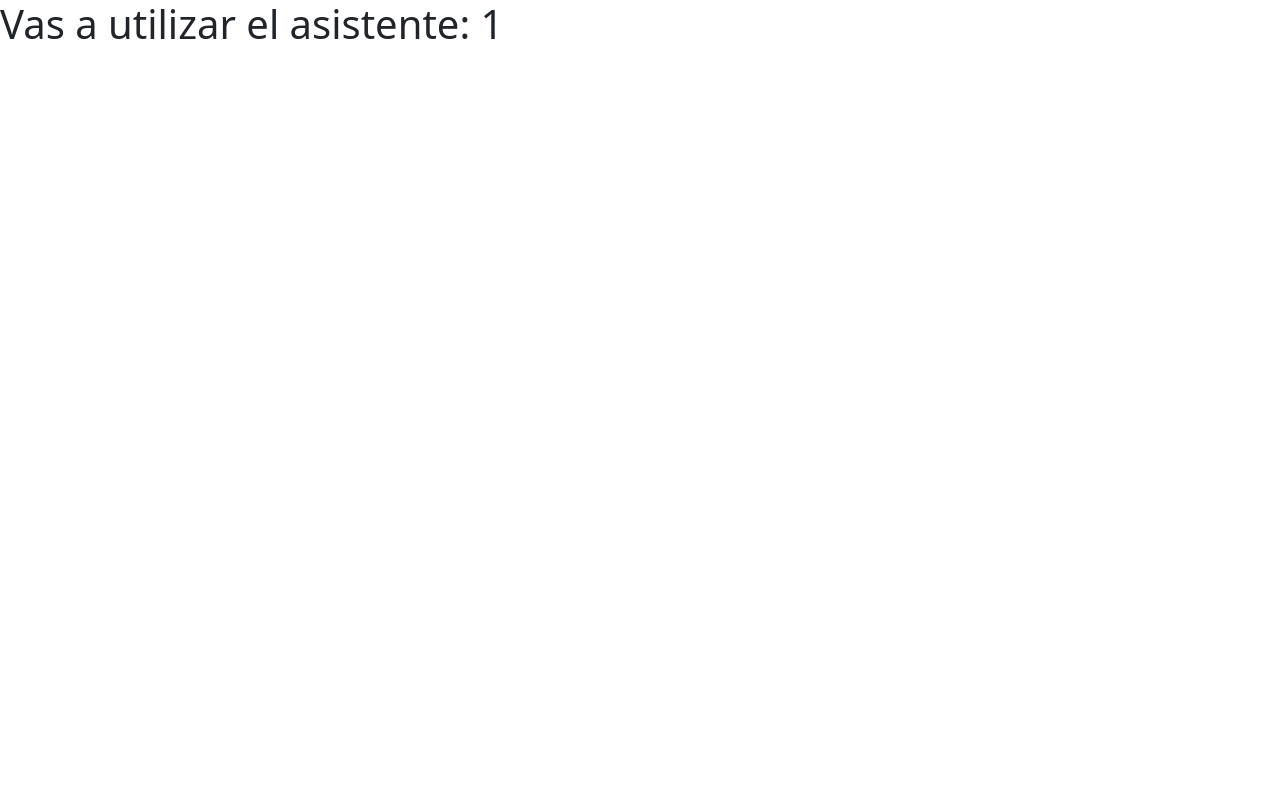
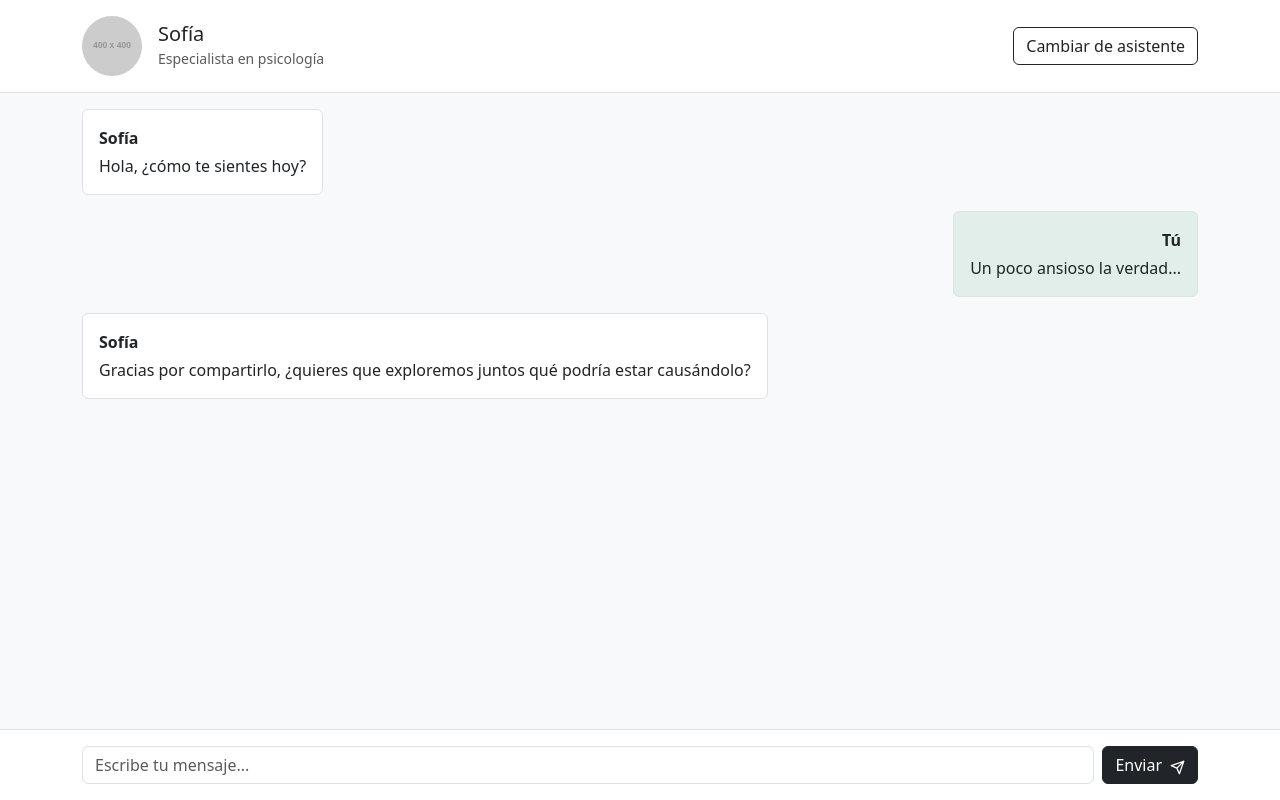
Before and after one commit to xcesaralejandro/ai-assistants-ipvg, a React (Vite) app: page /chat/1 in a window 1280 px wide. Built offline with nearby package versions, Linux system fonts and the light colour scheme.

Commit message:
Estructurar estilos para actividad

```diff
--- a/src/pages/ChatPage.jsx
+++ b/src/pages/ChatPage.jsx
@@ -1,9 +1,63 @@
 import { useParams } from "react-router";
 
-export default function ChatPage(){
+export default function ChatPage() {
     const params = useParams();
-    console.log("url params", params)
-    return <div>
-        <h1>Vas a utilizar el asistente: {params.assistant_id}</h1>
-    </div>;
+
+    const assistant = {
+        id: 1,
+        name: "Sofía",
+        image: "https://placehold.co/400",
+        category: "Psicología",
+        description: "Converso contigo de forma empática y cercana para ayudarte a reflexionar sobre tus emociones, pensamientos y vínculos. No hago diagnósticos, pero puedo orientarte y proponerte ejercicios simples de autoconocimiento. 💬🧠"
+    };
+
+    const messages = [
+        { sender: "model", text: "Hola, ¿cómo te sientes hoy?" },
+        { sender: "user", text: "Un poco ansioso la verdad..." },
+        { sender: "model", text: "Gracias por compartirlo, ¿quieres que exploremos juntos qué podría estar causándolo?" }
+    ];
+
+    return (
+        <div className="vh-100 d-flex flex-column">
+            <div className="border-bottom p-3 bg-white shadow-sm">
+                <div className="container d-flex align-items-center justify-content-between">
+                    <div className="d-flex align-items-center gap-3">
+                        <img src={assistant.image} alt={assistant.name} className="rounded-circle" style={{ width: "60px", height: "60px" }} />
+                        <div>
+                            <h5 className="mb-0">{assistant.name}</h5>
+                            <small className="text-muted">Especialista en {assistant.category.toLowerCase()}</small>
+                        </div>
+                    </div>
+                    <button className="btn btn-outline-dark btn-md">Cambiar de asistente</button>
+                </div>
+            </div>
+            <div className="flex-grow-1 overflow-auto bg-light py-3">
+                <div className="container">
+                    {messages.map((msg, index) => (
+                        <div key={index} className={`d-flex mb-3 ${msg.sender === "user" ? "justify-content-end" : "justify-content-start"}`}>
+                            <div className={`p-3 border rounded ${msg.sender === "user" ? "bg-success bg-opacity-10 text-end" : "bg-white"}`}
+                                style={{ maxWidth: "75%" }}>
+                                <strong className="d-block mb-1">
+                                    {msg.sender === "user" ? "Tú" : assistant.name}
+                                </strong>
+                                <span>{msg.text}</span>
+                            </div>
+                        </div>
+                    ))}
+                </div>
+            </div>
+            <div className="border-top p-3 bg-white">
+                <div className="container d-flex align-items-center gap-2">
+                    <input type="text" className="form-control form-control-md" placeholder="Escribe tu mensaje..." />
+                    <button className="btn btn-dark btn-md d-flex align-items-center gap-2">
+                        <span>Enviar</span>
+                        <svg xmlns="http://www.w3.org/2000/svg" width="15" height="15" fill="none" className="mt-1"
+                            viewBox="0 0 24 24" stroke="currentColor" stroke-width="2">
+                            <path stroke-linecap="round" stroke-linejoin="round" d="M22 2L11 13M22 2l-7 20-4-9-9-4 20-7z" />
+                        </svg>
+                        </button>
+                </div>
+            </div>
+        </div>
+    );
 }
```
